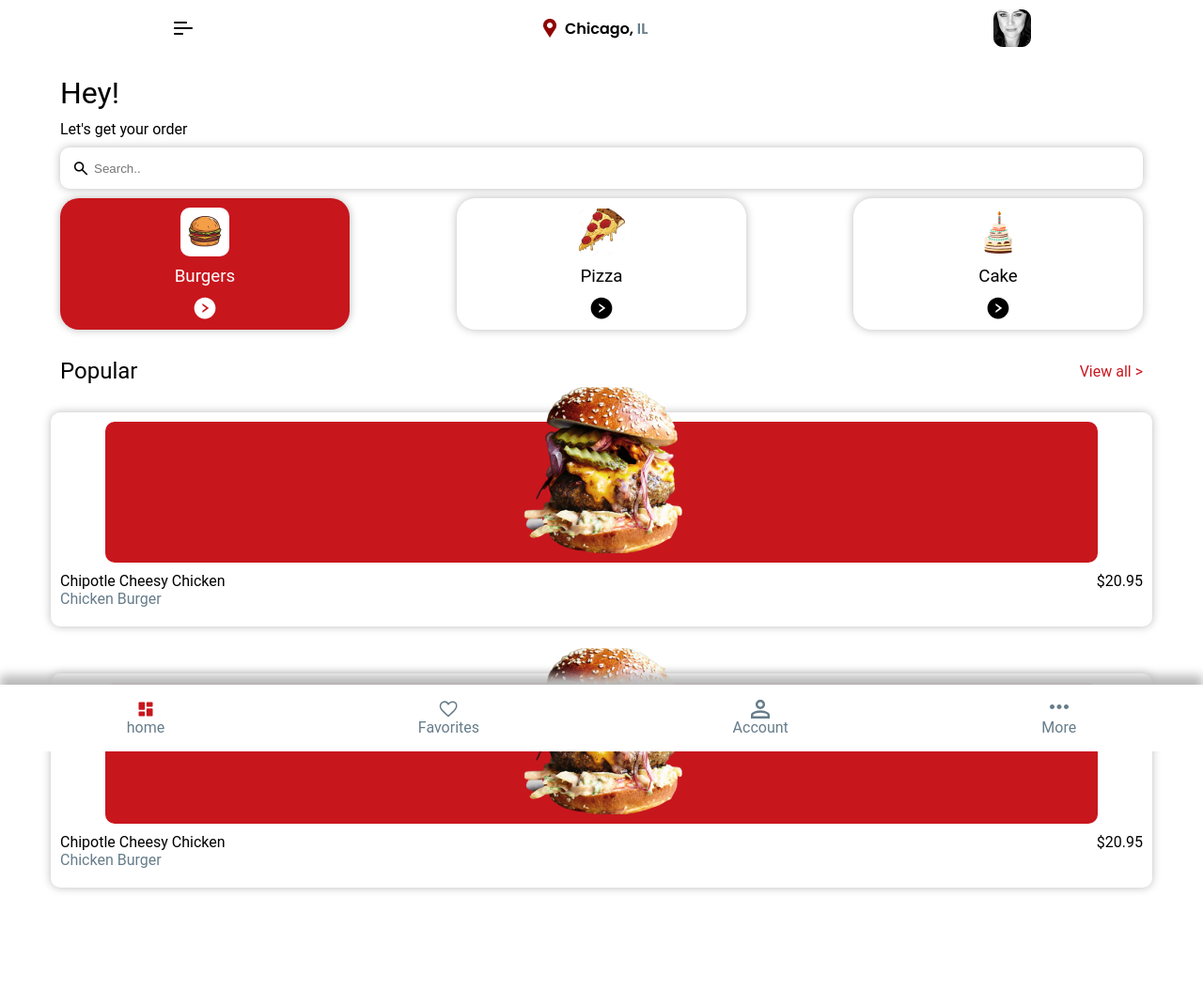
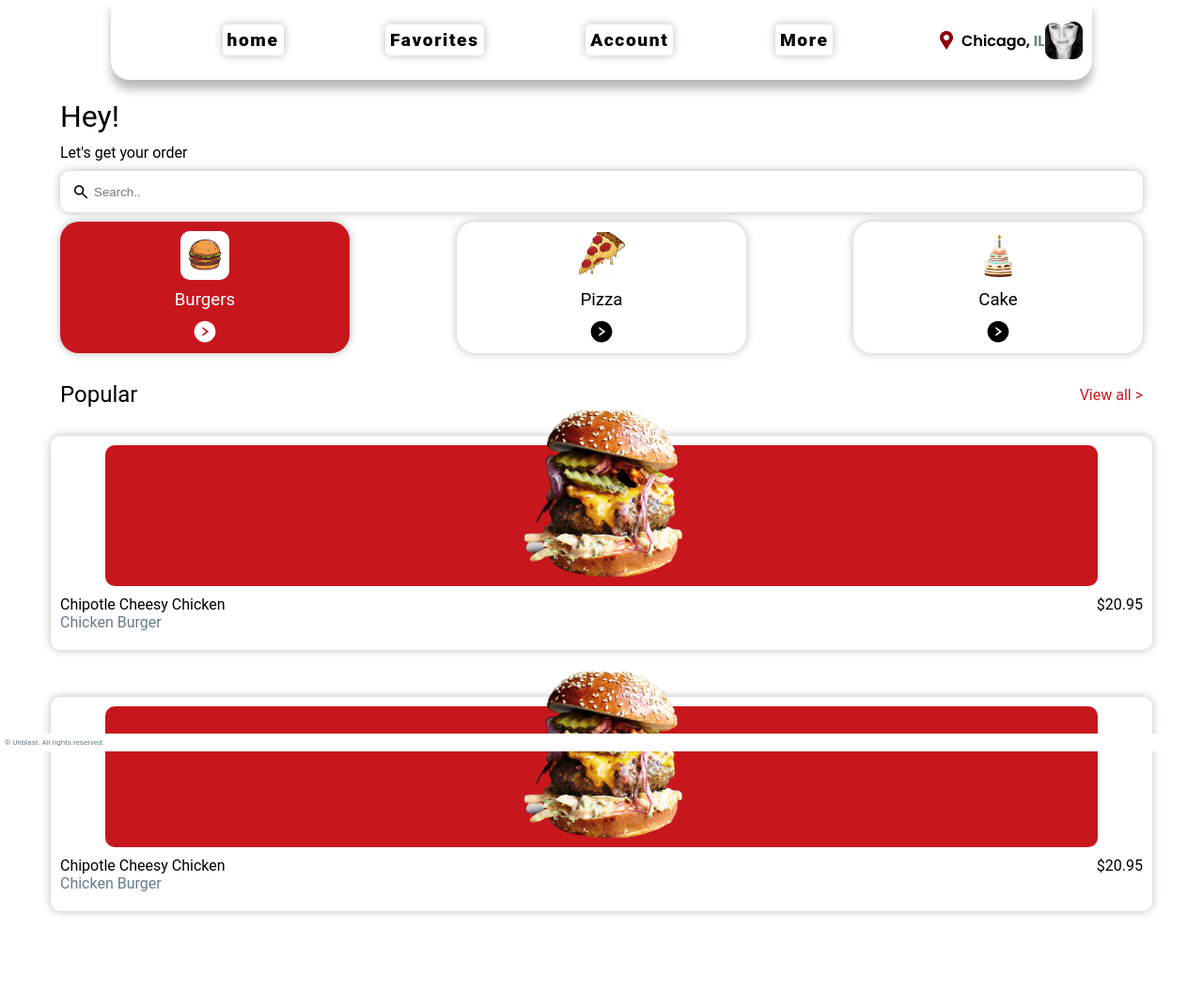
Before and after one commit to chen0969/mtm6201-midterm, a plain HTML site: page index.html in a window 1280 px wide. Shown: the whole page at 94% size. Before the commit the page ends 1045 px from the top, so only its background shows below. Drawn offline with nearby package versions, Linux system fonts and the light colour scheme.

Commit message:
rwd setting

```diff
--- a/acc.html
+++ b/acc.html
@@ -19,19 +19,19 @@
             </ul>
         </nav>
         <div class="subNav">
-            <div>
+            <button type="button" onclick="backHome()">
                 <svg width="24" height="24" viewBox="0 0 24 24" fill="none">
                     <path d="M16.9688 5.11642V3.3047C16.9688 3.14767 16.7883 3.06095 16.6664 3.15704L6.10078 11.4094C6.01101 11.4792 5.93838 11.5686 5.88841 11.6707C5.83844 11.7729 5.81247 11.8851 5.81247 11.9988C5.81247 12.1126 5.83844 12.2248 5.88841 12.3269C5.93838 12.4291 6.01101 12.5185 6.10078 12.5883L16.6664 20.8406C16.7906 20.9367 16.9688 20.85 16.9688 20.693V18.8813C16.9688 18.7664 16.9148 18.6563 16.8258 18.586L8.38828 12L16.8258 5.41173C16.9148 5.34142 16.9688 5.23126 16.9688 5.11642Z" fill="black"/>
                 </svg>
-            </div>
+            </button>
             <h1>Cart</h1>
-            <div>
+            <button>
                 <svg width="24" height="24" viewBox="0 0 24 24" fill="none">
                     <path d="M12 7.5C12.8284 7.5 13.5 6.82843 13.5 6C13.5 5.17157 12.8284 4.5 12 4.5C11.1716 4.5 10.5 5.17157 10.5 6C10.5 6.82843 11.1716 7.5 12 7.5Z" fill="black" stroke="black"/>
                     <path d="M12 13.5C12.8284 13.5 13.5 12.8284 13.5 12C13.5 11.1716 12.8284 10.5 12 10.5C11.1716 10.5 10.5 11.1716 10.5 12C10.5 12.8284 11.1716 13.5 12 13.5Z" fill="black" stroke="black"/>
                     <path d="M12 19.5C12.8284 19.5 13.5 18.8284 13.5 18C13.5 17.1716 12.8284 16.5 12 16.5C11.1716 16.5 10.5 17.1716 10.5 18C10.5 18.8284 11.1716 19.5 12 19.5Z" fill="black" stroke="black"/>
                 </svg>
-            </div>
+            </button>
         </div>
     </header>
     <main class="accPage">
@@ -122,6 +122,7 @@
     </main>
     <footer class="accFooter">
         <button>Proceed to payment method</button>
+        <script src="javascript/route.js"></script>
     </footer>
 </body>
 </html>
--- a/index.html
+++ b/index.html
@@ -5,6 +5,7 @@
     <meta name="viewport" content="width=device-width, initial-scale=1.0">
     <title>Midterm Food Order</title>
     <link rel="stylesheet" type="text/css" href="style/main.css">
+    <link rel="stylesheet" type="text/css" href="style/rwd.css">
     <link rel="stylesheet" href="https://fonts.googleapis.com/css2?family=Material+Symbols+Outlined:opsz,wght,FILL,GRAD@24,400,0,0" />
 </head>
 <button id="skip">skip</button>
@@ -131,6 +132,8 @@
                 </li>
             </ul>
         </nav>
+        <p>© Unblast. All rights reserved.</p>
+        <script src="javascript/route.js"></script>
     </footer>
 </body>
 </html>
--- /dev/null
+++ b/javascript/route.js
@@ -0,0 +1,3 @@
+function backHome(){
+    window.location.href = "index.html";
+}
--- a/style/main.css
+++ b/style/main.css
@@ -43,6 +43,7 @@ header{
     position: sticky;
     top: 0;
 }
+header ul{ display: none;}
 footer{
     position: fixed;
     bottom: 0px;
@@ -65,6 +66,12 @@ footer nav ul li{
 footer a{
     text-decoration: none;
     color: var(--midGray);
+}
+
+footer > p{
+    color: var(--midGray);
+    margin: 5px;
+    font-size: 8px;
 }
 
 ul{
@@ -221,8 +228,3 @@ input{width: 100%;}
     top:0px;
     z-index: 6;
 }
-
-/* phone style */
-@media only screen and (min-width: 360px){
-    header ul{ display: none;}
-}
--- /dev/null
+++ b/style/rwd.css
@@ -0,0 +1,47 @@
+/* phone style */
+@media only screen and (min-width: 720px){
+    header{
+        display: flex;
+        flex-direction: row;
+        justify-content: space-around;
+        width: 80%;
+        border-radius: 0px 0px 20px 20px;
+        box-shadow: 0px 10px 10px var(--shadow);
+        padding: 10px;
+    }
+    header ul{
+        display:flex;
+        justify-content: space-evenly;
+        align-items: center;
+        width: 100%;
+    }
+
+    header ul li{
+        padding: 5px;
+        border-radius: 5px;
+        box-shadow: 0px 0px 10px var(--shadow);
+        transition: 0.5s cubic-bezier(0.075, 0.82, 0.165, 1);
+    }
+
+    header ul li:hover{
+        padding-left: 20px;
+        padding-right: 20px;
+        background-color: var(--pinkRed);
+    }
+
+    header ul li a{
+        text-decoration: none;
+        letter-spacing: 0.1rem;
+        font-size: 1.2rem;
+        font-weight: 900;
+    }
+    header div svg{display: none;}
+
+    /* footer */
+    footer{
+        box-shadow: none;
+    }
+    footer nav{
+        display: none;
+    }
+}
```
Also changed, not shown: fav.html (+5 -4 lines), style/sub-nav.css (+10 -1 lines).
